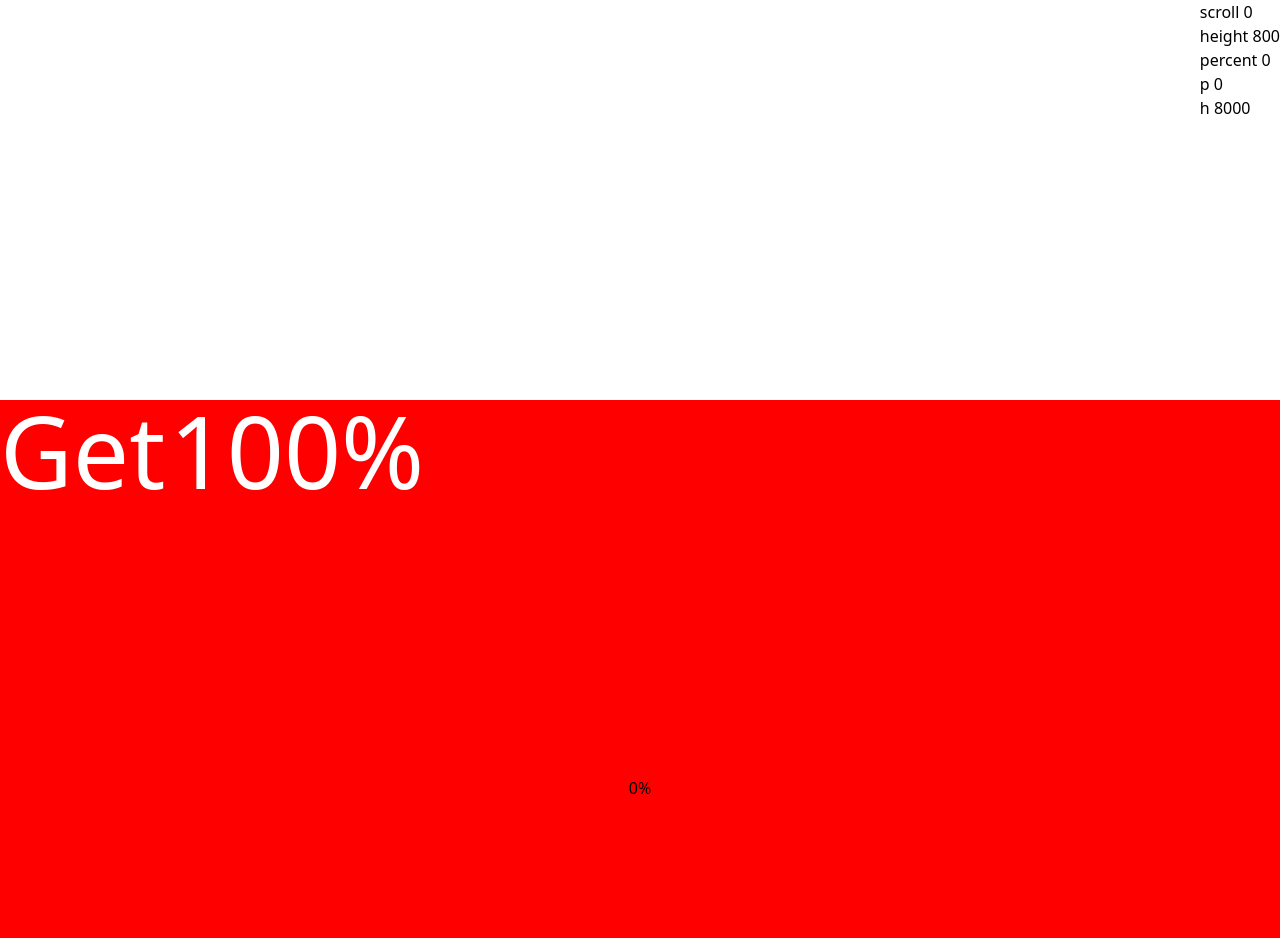
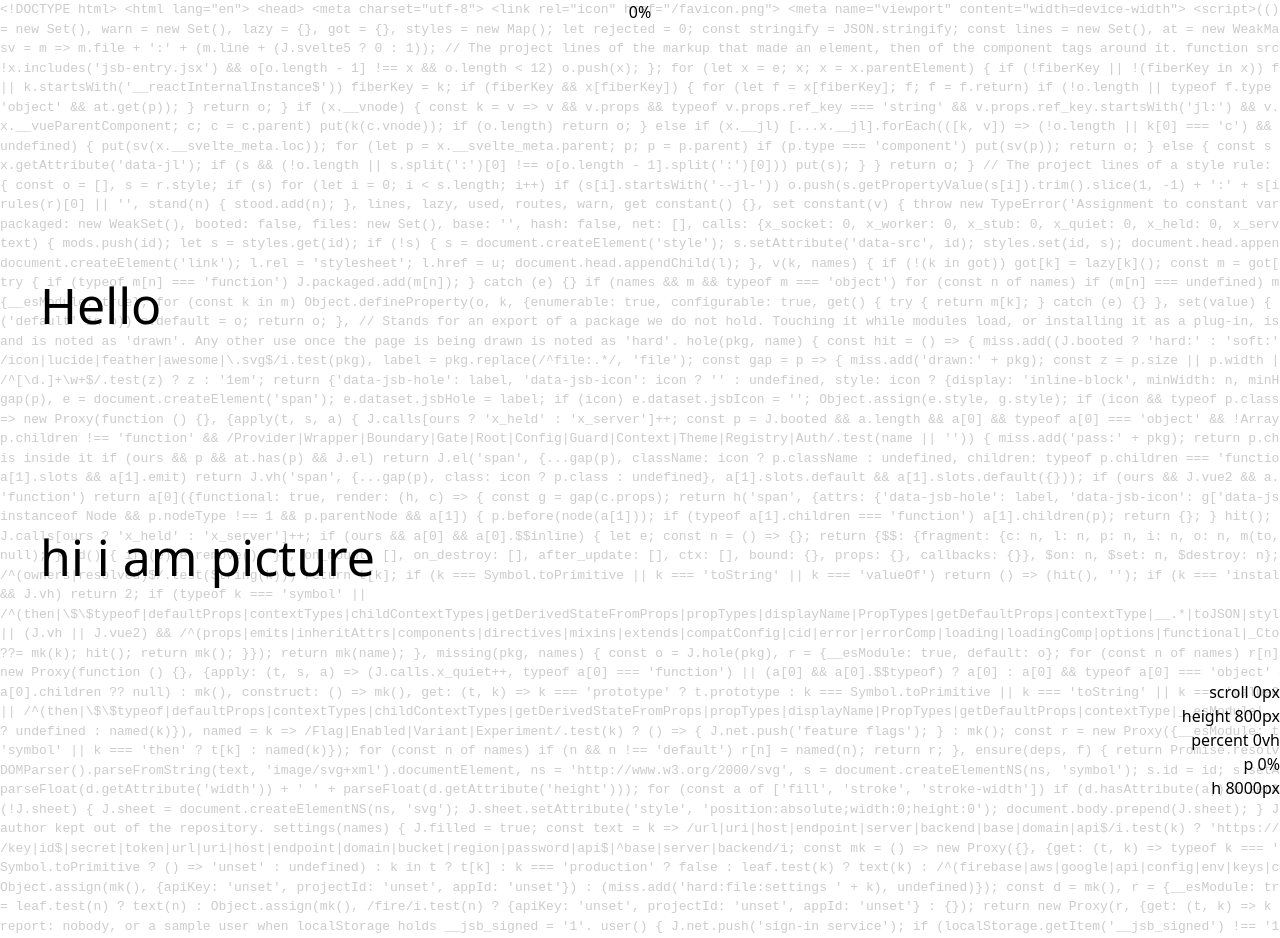
Before and after one commit to lianhuilui/portfolio, a SvelteKit app: page /parallax in a window 1280 px wide. Shown: the top 938 px of the page. Built offline with nearby package versions, Linux system fonts and the light colour scheme.

Commit message:
code bg and picture scrolling parallax

```diff
--- a/src/routes/parallax/+page.svelte
+++ b/src/routes/parallax/+page.svelte
@@ -1,55 +1,192 @@
 <script>
-    import {cubicIn, cubicInOut} from 'svelte/easing'
-    import Page from "../../components/page.svelte"
+    import {onMount} from 'svelte';
 
     let scroll = 0;
     let height = 0;
     let oHeight = 0;
+    let h = 0;
 
-    let h;
+    let code = 'boo';
+
+    let anitext = 'hello world';
 
     $: percent = scroll / height;
     $: p = scroll / (h - height)
+
+    let animating = false;
+
+    onMount(() => {
+        console.log('onmount')
+        if (document) {
+            let html = document.getElementsByTagName('html');
+            if (html) {
+                code = '<!DOCTYPE html>\n<html lang="en">\n' + html[0].innerHTML + '\n</html>'
+            } else {
+                code = 'no'
+            }
+        } else {
+            code = 'nodoc'
+        }
+    })
+
+    function matrix (str) {
+        if (!animating) {
+            if (str == anitext) return;
+
+            animating = true;
+
+            let current = anitext;
+
+            let p0 = new Promise((resolve, reject) => {
+                setTimeout(() => {
+                    anitext = current.substr(0, 4);
+                    resolve();
+                }, 100)
+            })
+            let p1 = new Promise((resolve, reject) => {
+                setTimeout(() => {
+                    anitext = current.substr(0, 3);
+                    resolve();
+                }, 100)
+            })
+            let p2 = new Promise((resolve, reject) => {
+                setTimeout(() => {
+                    anitext = current.substr(0, 2);
+                    resolve();
+                }, 200)
+            })
+            let p3 = new Promise((resolve, reject) => {
+                setTimeout(() => {
+                    anitext = current.substr(0, 1);
+                    resolve();
+                }, 320)
+            })
+            let p4 = new Promise((resolve, reject) => {
+                setTimeout(() => {
+                    anitext = str.substr(0, 4);
+                    resolve();
+                }, 380)
+            })
+            let p5 = new Promise((resolve, reject) => {
+                setTimeout(() => {
+                    anitext = str;
+                    resolve();
+                }, 420)
+            })
+
+            Promise.all([p0, p1, p2, p3, p4, p5]).then(() => {
+                console.log("stopped!")
+                animating = false;
+            })
+
+        }
+    }
+
+    function scrolling() {
+        /*
+        if (p < 0.10) {
+            matrix('bye')
+        }
+        else if (p < 0.20) {
+            matrix('hello!')
+        }
+        */
+    }
 </script>
 
 <svelte:window bind:scrollY={scroll} bind:innerHeight={height}
     bind:outerHeight={oHeight}
+    on:scroll={scrolling}
 />
 
-<div bind:clientHeight={h} style={`--percent: ${p ? p : 0}; background: white; width: 100vw; position: absolute; top: 0; left: 0; height: 1000vh; z-index: 20;`}>
+<div bind:clientHeight={h} style={`--percent: ${p ? p : 0}; --scroll: ${scroll ? scroll : 0}; background: white; width: 100vw; position: absolute; top: 0; overflow: hidden; left: 0; height: 1000vh; z-index: 20;`}>
 
-    <div id="test">
-        <div class="text">
-            Get
+    <div id="wrapper_wrapper">
+        <div id="wrapper">
+            <div class="top-layer">
+                <div class="text">Hello</div>
+            </div>
+            <div class="top-layer">
+                <div class="text">I&nbsp;</div>
+                <div class="view">
+                    <div class="parallax">
+                        <div class="parallax1">
+                            <div class="verb">
+                                do&nbsp;
+                            </div>
+                            <div class="noun">
+                                Frontend<br>
+                                    Backend<br>
+                            </div>
+                        </div>
+                        <div class="parallax2">
+                            <div class="verb">
+                                use&nbsp;
+                            </div>
+                            <div class="noun">
+                                Svelte<br>
+                                    Django<br>
+                                    NodeJS<br>
+                            </div>
+                        </div>
+                    </div>
+                </div>
+            </div>
         </div>
-        <div class="view">
-            <div class="parallax">
-                    100%
-                <br>
-                    10%
-                <br>
-                    50%
-                <br>
-                    100%
-            </div>
+    </div>
+
+    <div id="anitext" style="display: none">
+        {anitext}
+    </div>
+
+    <div class="top-layer">
+        <code>{code}</code>
+    </div>
+
+    <div id="picture_wrapper">
+        <div class="picture">
+            hi i am picture
+        </div>
+        <div class="picture">
+            hi i am picture 2
+        </div>
+        <div class="picture">
+            hi i am picture 3
+        </div>
+        <div class="picture">
+            hi i am picture 4
+        </div>
+        <div class="picture">
+            hi i am picture 5
+        </div>
+        <div class="picture">
+            hi i am picture 6
         </div>
     </div>
 
     <div id="percent">
     </div>
 
-    <div style="position: fixed; right: 0; z-index: 30;">
-        scroll       {scroll}<br>
-            height       {height}<br>
-            percent       {percent}<br>
-            p       {p}<br>
-            h       {h}<br>
+    <div style="position: fixed; bottom: 0; right: 0; display: fixed; z-index: 30; text-align: right;">
+        scroll       {scroll}px<br>
+            height       {height}px<br>
+            percent       {parseInt(percent * 100)}vh<br>
+            p       {parseInt(p * 100)}%<br>
+            h       {h}px<br>
     </div>
 
 </div>
 
 <style>
+    :global(:root) {
+        --fontsize: 50px;
+        --lhf: 1.0;
+        --headerpadding: 5vh;
+        --picturesize: calc(100vh - (var(--headerpadding) * 2 + var(--fontsize)));
+    }
+
     :global(:root *) {
+        animation-timing-function: ease;
         /* Pause the animation */
         animation-play-state: paused;
         /* Bind the animation to scroll */
@@ -57,66 +194,107 @@
         /* These last 2 properites clean up overshoot weirdness */
         animation-iteration-count: 1;
         animation-fill-mode: both;
+        animation-duration: 1s;
     }
 
-    @keyframes run {
-    from {
-        top:50vh;
+    @keyframes wrapper_wrapper {
+    from, 30% {
+    transform: translateY(0);
     }
-    50% {
-        top:0vh;
-    }
-    top {
-        top:0vh;
+    35%, to {
+    transform: translateY(-100px);
     }
     }
 
-    @keyframes parallax {
-    from {
-        transform: translateY(0);
-    }
-    5% {
-        transform: translateY(0px);
-    }
-    10% {
-        transform: translateY(calc(-1 * var(--fs)));
-    }
-    15% {
-        transform: translateY(calc(-1 * var(--fs)));
-    }
-    20% {
-        transform: translateY(calc(-2 * var(--fs)));
-    }
-    25% {
-        transform: translateY(calc(-2 * var(--fs)));
-    }
-    30% {
-        transform: translateY(calc(-3 * var(--fs)));
-    }
-    to {
-        transform: translateY(calc(-3 * var(--fs)));
-    }
+    @keyframes top {
+    from { transform: translateY(0); }
+    5% { transform: translateY(0); }
+    10% { transform: translateY(calc(-1 * var(--lhf) * var(--fontsize))); }
+    30% { transform: translateY(calc(-1 * var(--lhf) * var(--fontsize))); }
+    35% { transform: translateY(calc(-2 * var(--lhf) * var(--fontsize))); }
+    to { transform: translateY(calc(-2 * var(--lhf) * var(--fontsize))); }
     }
 
-    .text, .view {
-        --fs: 100px;
-        font-size: var(--fs);
-        display: inline-block;
-        padding: 0;
-        height: 1em;
-        line-height: 1em;
-        margin: 0;
-        overflow: hidden;
-        color: white;
+    @keyframes parallax {
+    from { transform: translateY(0); }
+    15% { transform: translateY(0); }
+    20% { transform: translateY(calc(-1 * var(--lhf) * var(--fontsize))); }
+    to { transform: translateY(calc(-1 * var(--lhf) * var(--fontsize))); }
     }
 
+    @keyframes noun {
+    from { transform: translateY(0); }
+    10% { transform: translateY(0); }
+    15% { transform: translateY(calc(-1 * var(--lhf) * var(--fontsize))); }
+    20% { transform: translateY(calc(-1 * var(--lhf) * var(--fontsize))); }
+    25% { transform: translateY(calc(-2 * var(--lhf) * var(--fontsize))); }
+    to { transform: translateY(calc(-2 * var(--lhf) * var(--fontsize))); }
+    }
+
+    @keyframes noun2 {
+    from { transform: translateY(0); }
+    20% { transform: translateY(0); }
+    25% { transform: translateY(calc(-1 * var(--lhf) * var(--fontsize))); }
+    30% { transform: translateY(calc(-2 * var(--lhf) * var(--fontsize))); }
+    to { transform: translateY(calc(-2 * var(--lhf) * var(--fontsize))); }
+    }
+
+    /* animation */
+    .top-layer { animation-name: top; }
+    .parallax { animation-name: parallax; }
+    .parallax1 .noun { animation-name: noun; }
+    .parallax2 .noun { animation-name: noun2; }
+
+    /* styles */
+    /* 346442 */
+
+    #wrapper_wrapper {
+        animation-name: wrapper_wrapper;
+        padding: var(--headerpadding);
+        position: fixed;
+        top: max(calc(30vh - (var(--scroll) * 1px)), 0px);
+        background: transparent;
+        z-index: 10;
+    }
+    #wrapper {
+        position: relative;
+        top: 50%;
+        width: 100vw;
+        display:block;
+        overflow-y: hidden;
+        height: calc(var(--lhf) * var(--fontsize));
+    }
+    .text, .view {
+        font-size: var(--fontsize);
+        display: block;
+        height: calc(var(--lhf) * 1em);
+        line-height: calc(var(--fontsize) * var(--lhf));
+        overflow: hidden;
+    }
+    .top-layer code, .top-layer pre {
+        font-family: monospace;
+        color: #ccc;
+    }
+    .top-layer {
+        display: flex;
+        width: 100%;
+        height: var(--fontsize);
+    }
     .parallax {
-        animation-name: parallax;
-        animation-duration: 1s;
+        display: flex;
+        flex-direction: column;
+    }
+    .parallax1, .parallax2 {
+        height: calc(var(--fontsize) * var(--lhf));
+        display: flex;
+    }
+    .noun, .verb {
+        display: block;
     }
     #percent {
-        bottom: 0;
+        top: 0;
         width: 100%;
+        z-index: 1000;
         text-align: center;
         position: fixed;
     }
@@ -124,12 +302,46 @@
         counter-reset: per calc(var(--percent) * 100);
         content: counter(per) '%'
     }
-    #test {
-        animation-name: run;
-        animation-duration: 1s;
+    #anitext {
+        width: 100vw;
+        font-family: monospace;
+        background: transparent;
+        z-index: 10;
+        font-size: var(--fontsize);
+        position:fixed;
+        top: 10px;
+    }
+
+    /* PICTURE */
+    /* animation */
+    @keyframes picture {
+    from { transform: translateY(0)}
+    5% { transform: translateY(0)}
+    10% { transform: translateY(calc(-1 * var(--picturesize)))}
+    15% { transform: translateY(calc(-2 * var(--picturesize)))}
+    20% { transform: translateY(calc(-3 * var(--picturesize)))}
+    25% { transform: translateY(calc(-4 * var(--picturesize)))}
+    30% { transform: translateY(calc(-5 * var(--picturesize)))}
+    35% { transform: translateY(calc(-6 * var(--picturesize)))}
+    to { transform: translateY(calc(-6 * var(--picturesize)))}
+    }
+    .picture {
+        animation-name: picture;
+    }
+    /* styles */
+    #picture_wrapper {
+        z-index: 30;
+        height: var(--picturesize);
+        width: 100%;
+        overflow: hidden;
+        z-index: 9;
         position: fixed;
-        background: red;
-        width: 100%;
-        height: 100%;
+        top: max(calc(60vh - (var(--scroll) * 1px)), calc(2 * var(--headerpadding) + var(--fontsize)));
+    }
+    .picture {
+        height: var(--picturesize);
+        font-size: var(--fontsize);
+        background: transparent;
+        padding: var(--headerpadding);
     }
 </style>
```
